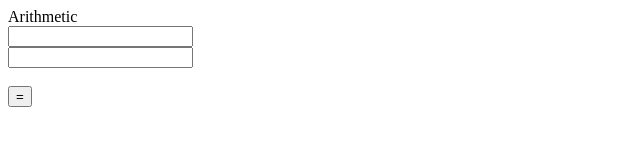
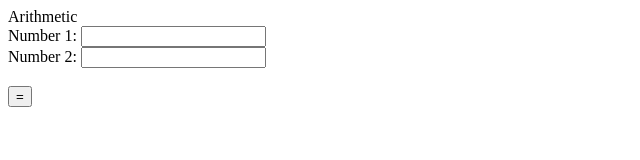
Before and after one commit to hellobrian1/Practicum, a website: page index.html in a window 1280 px wide. Shown: the whole page, without its empty margins (0-640 px from the left). Drawn offline with Linux system fonts and the light colour scheme.

Commit message:
Committing

```diff
--- a/index.html
+++ b/index.html
@@ -23,12 +23,21 @@
   </head>
   <body>
   <header> Arithmetic</header>
-    <form>
+    <!-- <form>
       <input id="number1" name="number1" type="number"><br>
       <input id="number2" name="number2" type="number"><br><br>
       <input type="button" value="=" onclick="addNumbers()">
       <label id="sum"></label>
-    </form>
+    </form> -->
+    <form>
+      <label for="number1">Number 1:</label>
+      <input id="number1" name="number1" type="number"><br>
+      <label for="number2">Number 2:</label>
+      <input id="number2" name="number2" type="number"><br><br>
+      <input type="button" value="=" onclick="addNumbers()">
+      <label id="sum"></label>
+  </form>
+
 
   </body>
   </html>
--- a/package.json
+++ b/package.json
@@ -4,7 +4,8 @@
   "description": "",
   "main": "index.js",
   "scripts": {
-    "test": "echo \"Error: no test specified\" && exit 1"
+    "test": "echo \"Error: no test specified\" && exit 1",
+    "start": "node ./src/index.js"
   },
   "keywords": [],
   "author": "",
```
Also changed, not shown: src/index.js (+32 -1 lines), 1 other file.
